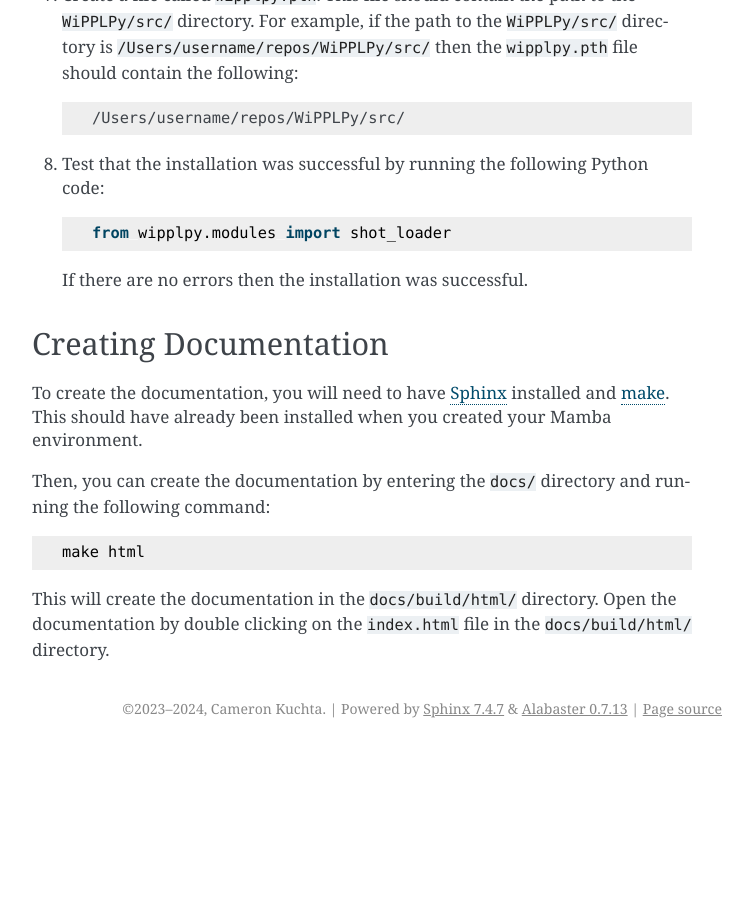
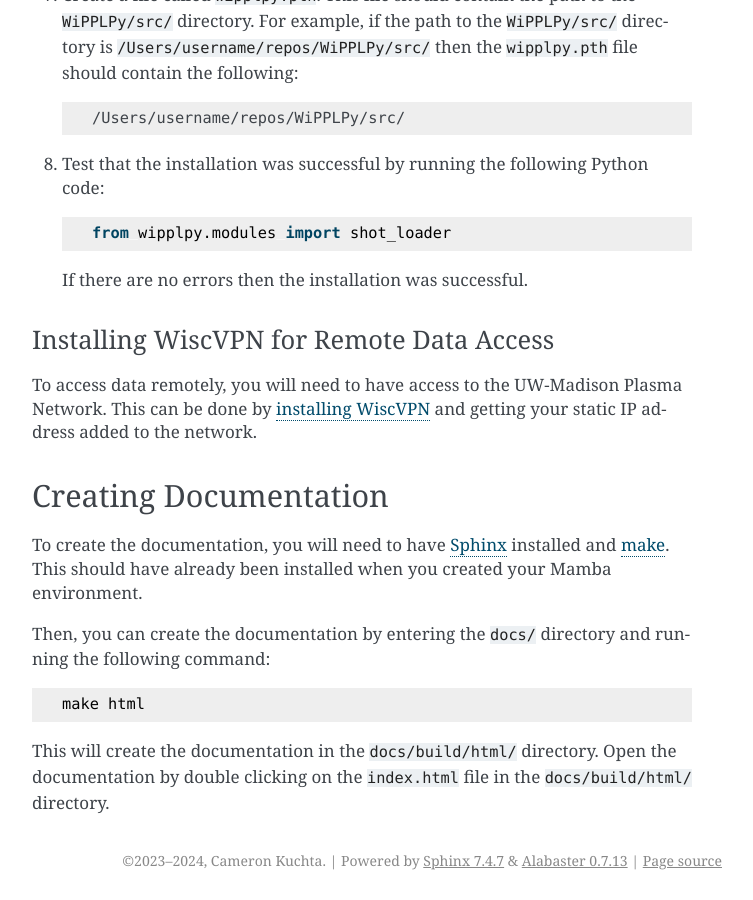
Before and after one commit to kuchtact/WiPPLPy, a Sphinx documentation site: the page built from docs/source/installation.rst, in a window 1280 px wide and 900 px high, scrolled down 4065 px. Shown: the whole window, without its empty margins (388-1141 px from the left). Built offline with Sphinx 7.4.7, drawn with Linux system fonts in a browser that asks for light colours; pages that are not in the unit, such as notebooks, are missing from menus; before the commit the page ends 4813 px from its top, so only the background shows below that; some of the changed text lies outside the part shown.

Commit message:
Add WiscVPN install to tutorial

```diff
--- a/docs/source/installation.rst
+++ b/docs/source/installation.rst
@@ -235,6 +235,14 @@ then we need to create an environment for running the code in.
    If there are no errors then the installation was successful.
 
 
+Installing WiscVPN for Remote Data Access
+-----------------------------------------
+
+To access data remotely, you will need to have access to the UW-Madison Plasma
+Network. This can be done by `installing WiscVPN`_ and getting your static IP
+address added to the network.
+
+
 Creating Documentation
 ======================
 
@@ -274,3 +282,4 @@ Open the documentation by double clicking on the :file:`index.html` file in the
 .. _GitHub: https://github.com
 .. _WiPPLPy repository: https://github.com/kuchtact/WiPPLPy
 .. _PlasmaPy's code contribution workflow: https://docs.plasmapy.org/en/stable/contributing/workflow.html
+.. _installing WiscVPN: https://it.wisc.edu/services/wiscvpn/
```
